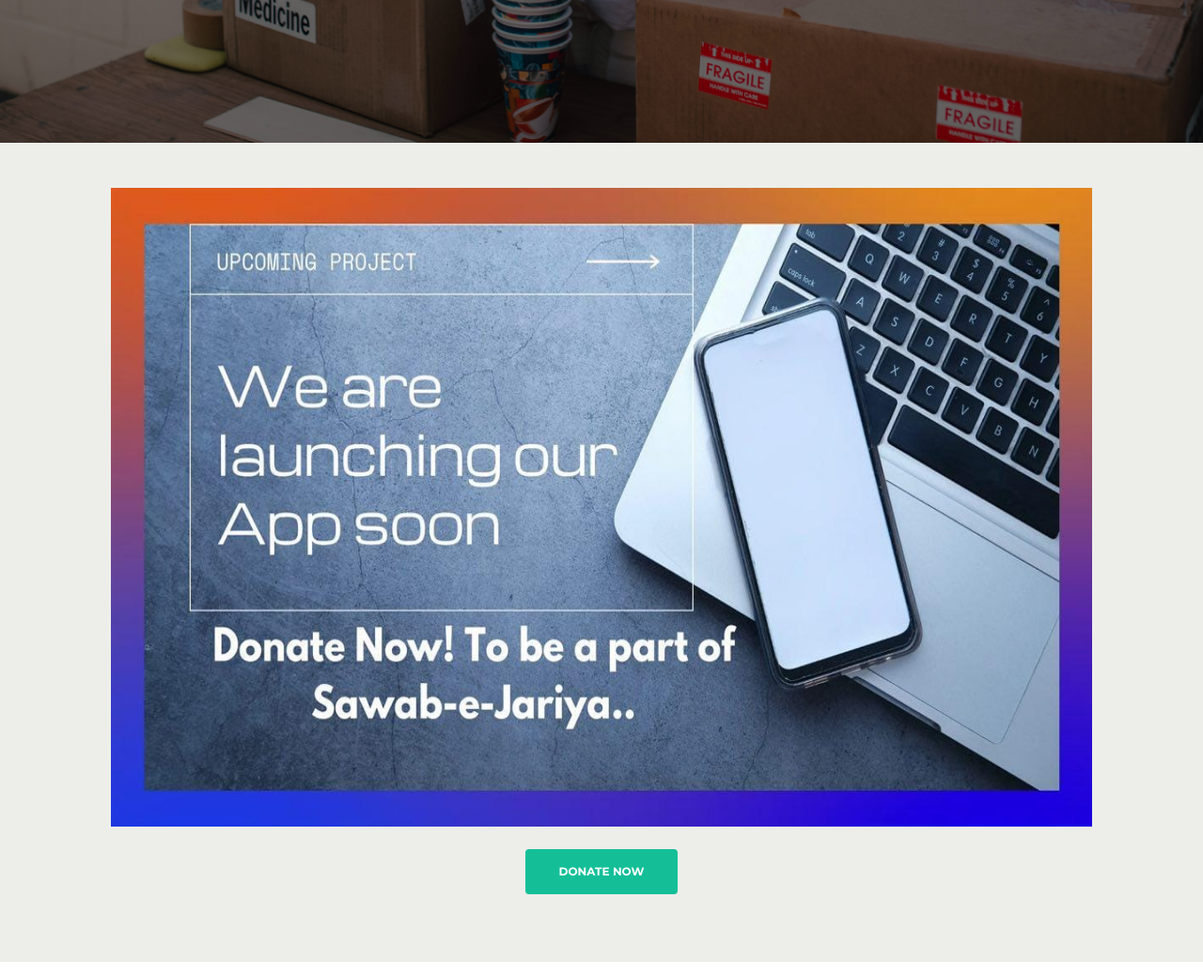
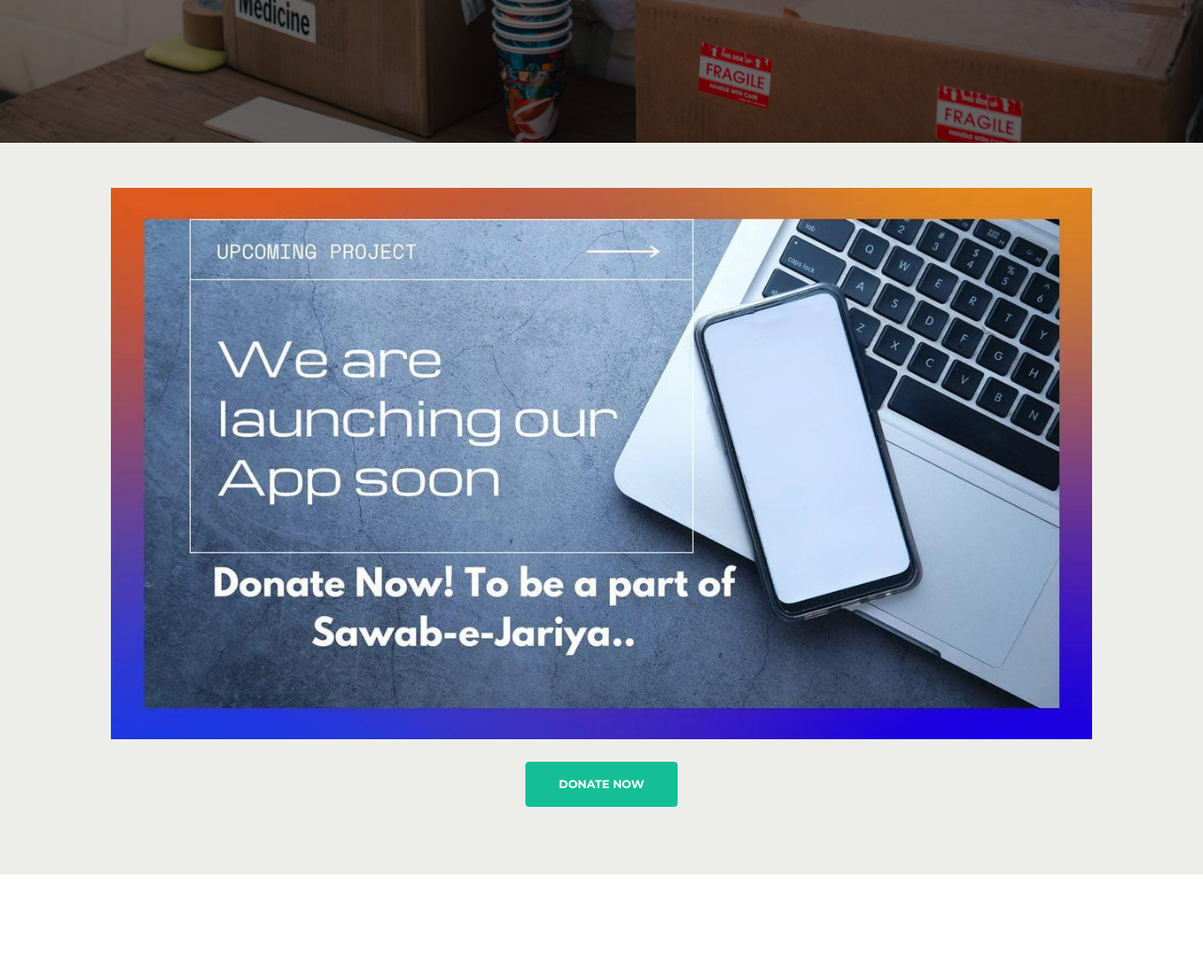
Before and after one commit to Microintelligence11/eisaal_foundation, a Django app: page / in a window 1280 px wide. Shown: the part 856-1894 px from the top of the page at 94% size. Run offline with Django 5.2, Linux system fonts and the light colour scheme; some libraries are stand-ins or nearby versions.

Commit message:
fixed image bugs

```diff
--- a/templates/donationUpcomingProjetc.html
+++ b/templates/donationUpcomingProjetc.html
@@ -5,7 +5,7 @@ Donation for Upcoming Projetc{% endblock %} {% block head %}
   <img
     src="../static/img/appDonationBg.jpeg"
     class="img-fluid"
-    style="width: 300vw; height: 85vh"
+    style="width: 100%; height: auto"
   />
   <div>
     <div class="my-4 container text-center">
--- a/templates/index.html
+++ b/templates/index.html
@@ -6,7 +6,7 @@
     <img
       src="../static/img/appDonationBg.jpeg"
       class="img-fluid"
-      style="width: 300vw; height: 85vh"
+      style="width: 100%; height: auto"
     />
     <div>
       <div class="my-4 container text-center">
```
